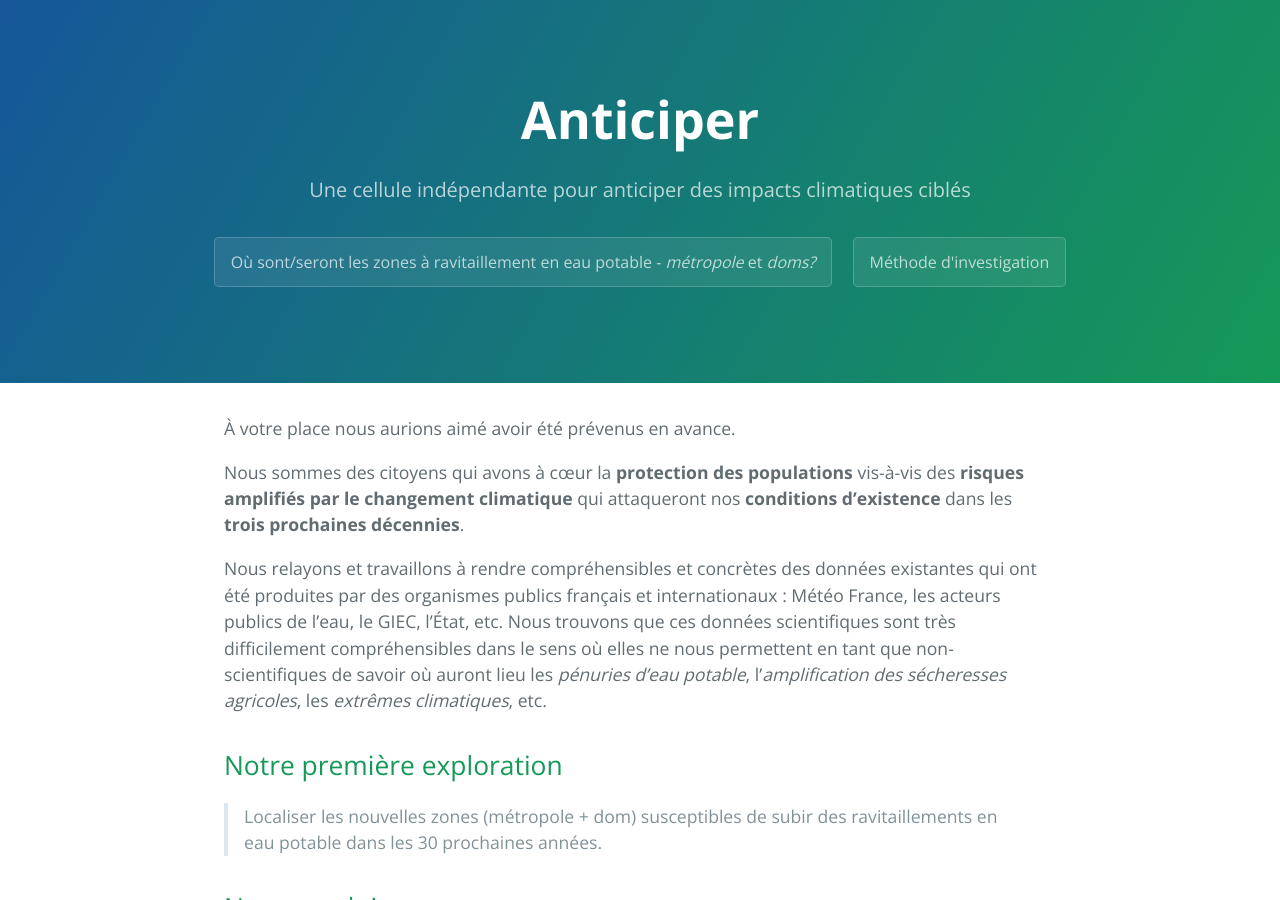
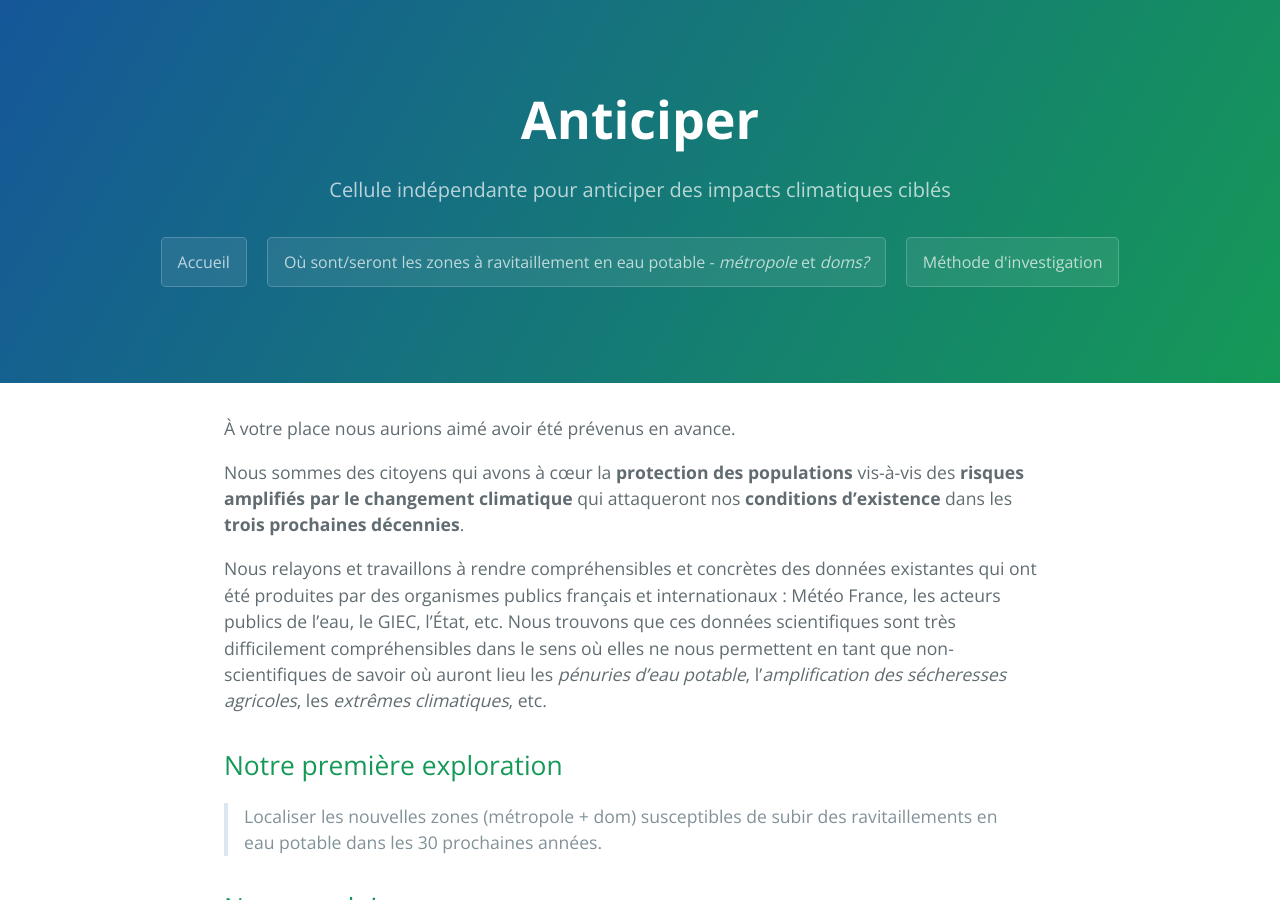
Before and after one commit to secheresses/Ancien-site, a Jekyll site: the page built from index.md, in a window 1280 px wide and 900 px high. Built offline with Jekyll 4.4.1, drawn with Linux system fonts in a browser that asks for light colours.

Commit message:
mise à jour liens page d'accueil

```diff
--- a/_layouts/default.html
+++ b/_layouts/default.html
@@ -20,11 +20,12 @@
     <link rel="stylesheet" href="{{ '/assets/css/style.css?v=' | append: site.github.build_revision | relative_url }}">
   </head>
   <body>
-    <a id="skip-to-content" href="#content">Skip to the content.</a>
+    <a id="skip-to-content" href="#content">Aller au contenu</a>
 
     <header class="page-header" role="banner">
       <h1 class="project-name">{{ page.title | default: site.title | default: site.github.repository_name }}</h1>
-      <h2 class="project-tagline">Une cellule indépendante pour anticiper des impacts climatiques ciblés</h2>
+      <h2 class="project-tagline">Cellule indépendante pour anticiper des impacts climatiques ciblés</h2>
+        <a href="https://anticiper.github.io" class="btn">Accueil</a>
         <a href="https://anticiper.github.io/ravitaillements" class="btn"><strng>Où sont/seront les zones à ravitaillement en eau potable - <em>métropole</em> et <em>doms?</em></strng></a>
         <a href="https://anticiper.github.io/methode" class="btn">Méthode d'investigation</a>
     </header>
```
